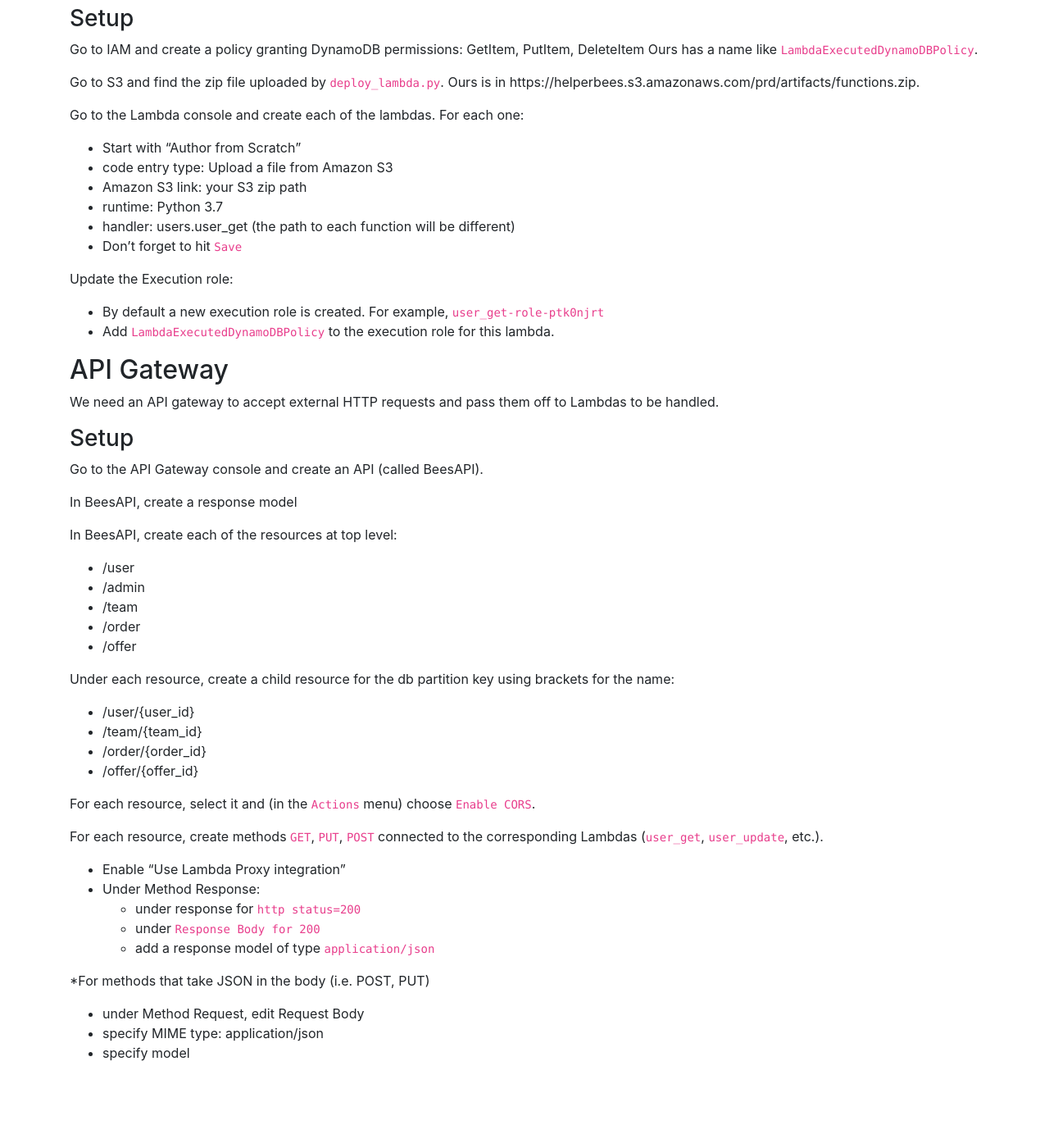
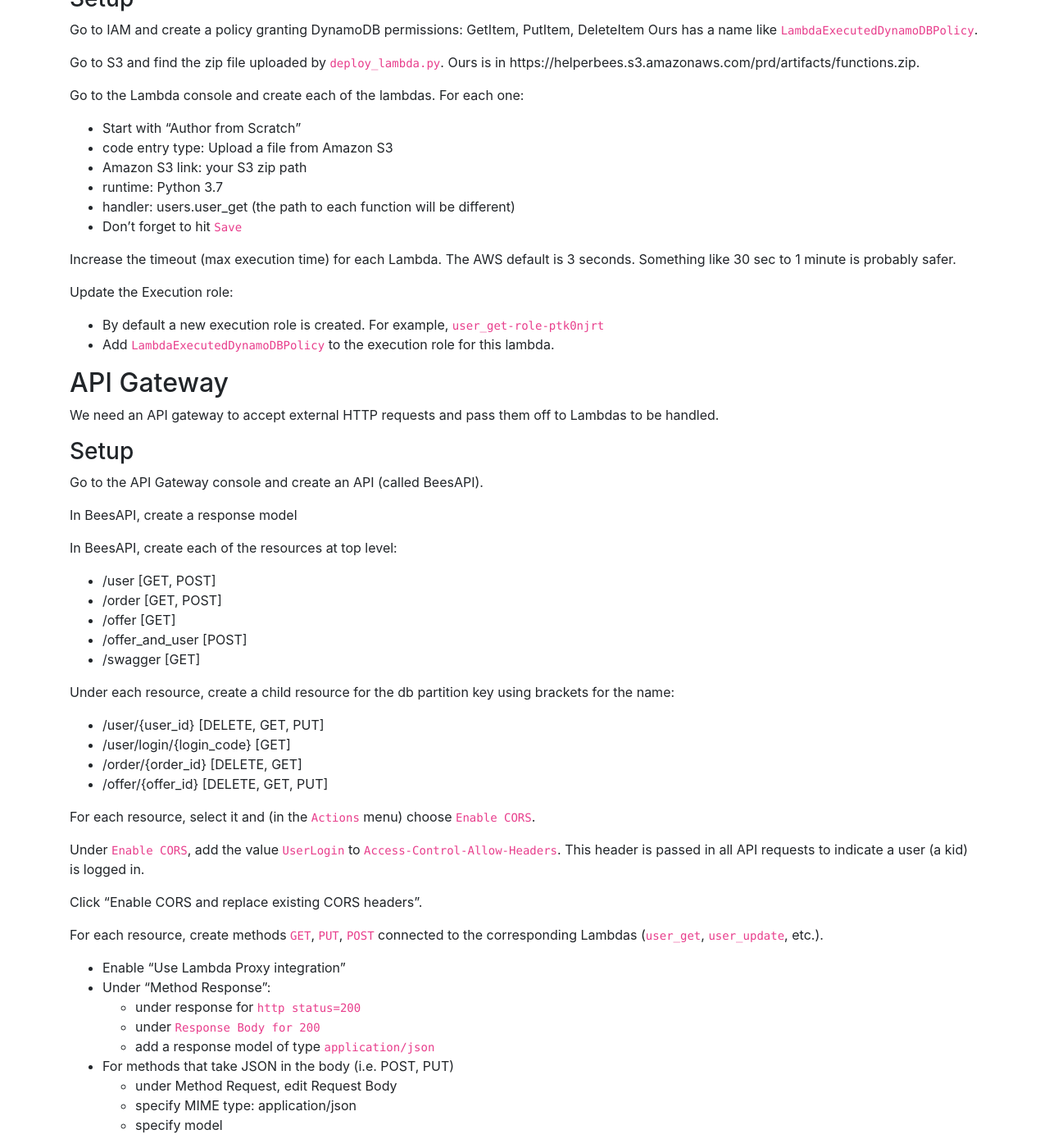
Before and after one commit to CoolidgeCornerSchool/helperbees, a Jekyll site: the page built from docs/back_end.md, in a window 1280 px wide and 1400 px high, scrolled down 904 px. Shown: the whole window at 82% size. Built offline with Jekyll 4.4.1, drawn with Linux system fonts in a browser that asks for light colours; our own code applies the rules of GitHub Pages for plain Markdown files; comment, search, counter and statistics services are not loaded; before the commit the page ends 2216 px from its top, so only the background shows below that; some of the changed text lies outside the part shown.

Commit message:
update back_end.md docs

```diff
--- a/docs/back_end.md
+++ b/docs/back_end.md
@@ -8,7 +8,7 @@
 
 ## DynamoDB
 
-The database is DynamoDB. There's no reason to be using NoSQL, in fact,
+The database is DynamoDB, which is NoSQL. There's no reason to be using NoSQL.. in fact,
 it might have been a bit easier to use Amazon RDS (Aurora Postgres Serverless)
 since there are relations between the objects (like orders and users).
 
@@ -20,7 +20,6 @@
 Go to the DynamoDB console and create these tables:
 
  * `users` (partition key: `user_id`)
- * `teams` (partition key: `team_id`)
  * `orders` (partition key: `order_id`)
  * `offers` (partition key: `offer_id`)
  * `admins` (partition key: `name`)
@@ -52,10 +51,12 @@
  * handler: users.user_get (the path to each function will be different)
  * Don't forget to hit `Save`
 
+Increase the timeout (max execution time) for each Lambda. The AWS default is 3 seconds.
+Something like 30 sec to 1 minute is probably safer.
+
 Update the Execution role:
  * By default a new execution role is created. For example, `user_get-role-ptk0njrt`
  * Add `LambdaExecutedDynamoDBPolicy` to the execution role for this lambda.
-
 
 
 ## API Gateway
@@ -70,30 +71,37 @@
 In BeesAPI, create a response model
 
 In BeesAPI, create each of the resources at top level:
-  * /user
-  * /admin
-  * /team
-  * /order
-  * /offer
+  * /user   [GET, POST]
+  * /order  [GET, POST]
+  * /offer  [GET]
+  * /offer_and_user [POST]
+  * /swagger [GET]
 
 Under each resource, create a child resource for the db partition key using brackets for the name:
 
-  * /user/{user_id}
-  * /team/{team_id}
-  * /order/{order_id}
-  * /offer/{offer_id}
+  * /user/{user_id}          [DELETE, GET, PUT]
+  * /user/login/{login_code} [GET]
+  * /order/{order_id}        [DELETE, GET]
+  * /offer/{offer_id}        [DELETE, GET, PUT]
+
 
 For each resource, select it and (in the `Actions` menu) choose `Enable CORS`.
+
+Under `Enable CORS`, add the value `UserLogin` to `Access-Control-Allow-Headers`. This header is passed
+in all API requests to indicate a user (a kid) is logged in.
+
+Click "Enable CORS and replace existing CORS headers".
+
 
 For each resource, create methods `GET`, `PUT`, `POST` connected to the corresponding Lambdas
 (`user_get`, `user_update`, etc.).
    * Enable "Use Lambda Proxy integration"
-   * Under Method Response:
+   * Under "Method Response":
      * under response for `http status=200`
      * under `Response Body for 200`
      * add a response model of type `application/json`
 
-   *For methods that take JSON in the body (i.e. POST, PUT)
-   * under Method Request, edit Request Body
-   * specify MIME type: application/json
-   * specify model
+   * For methods that take JSON in the body (i.e. POST, PUT)
+     * under Method Request, edit Request Body
+     * specify MIME type: application/json
+     * specify model
```
